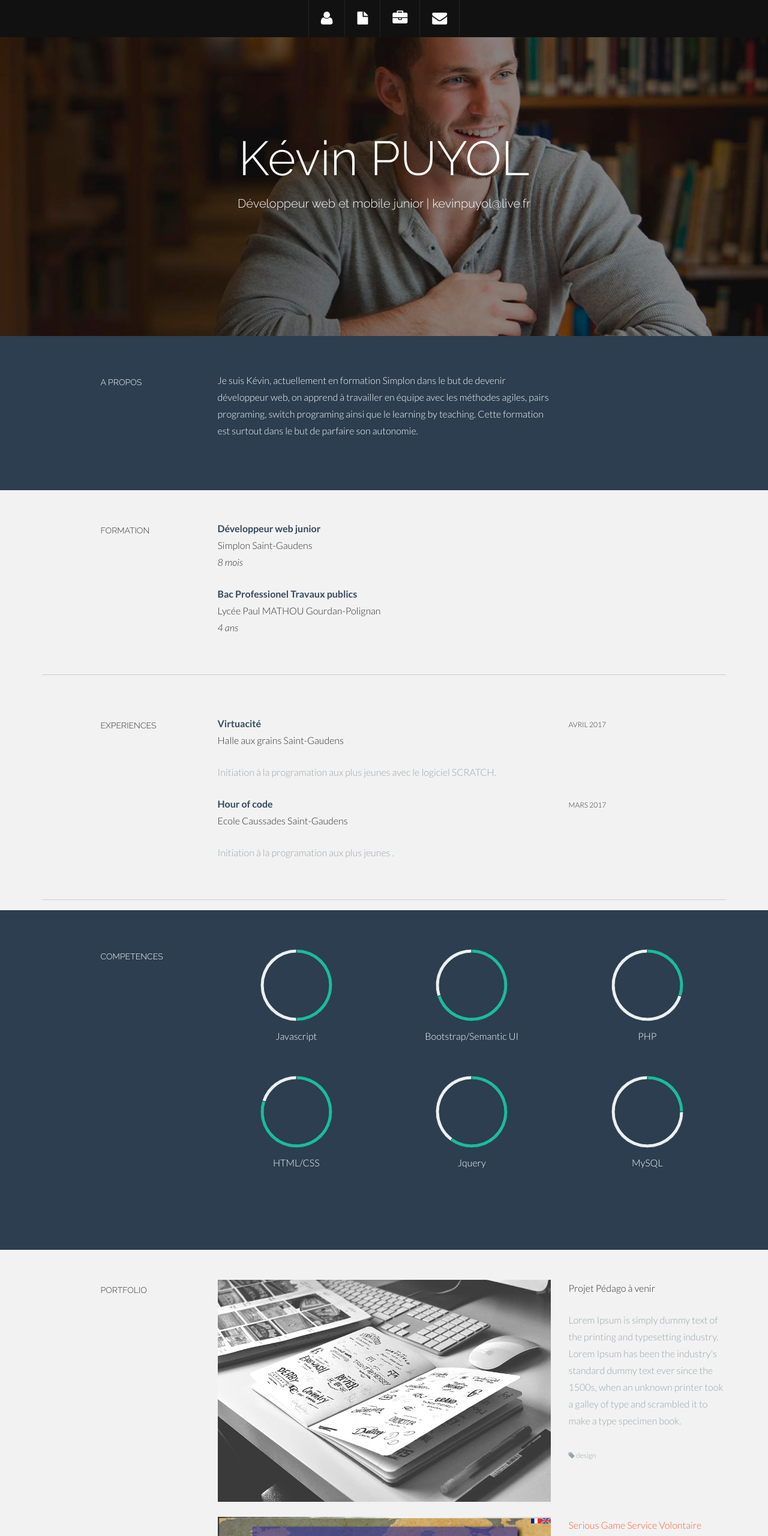
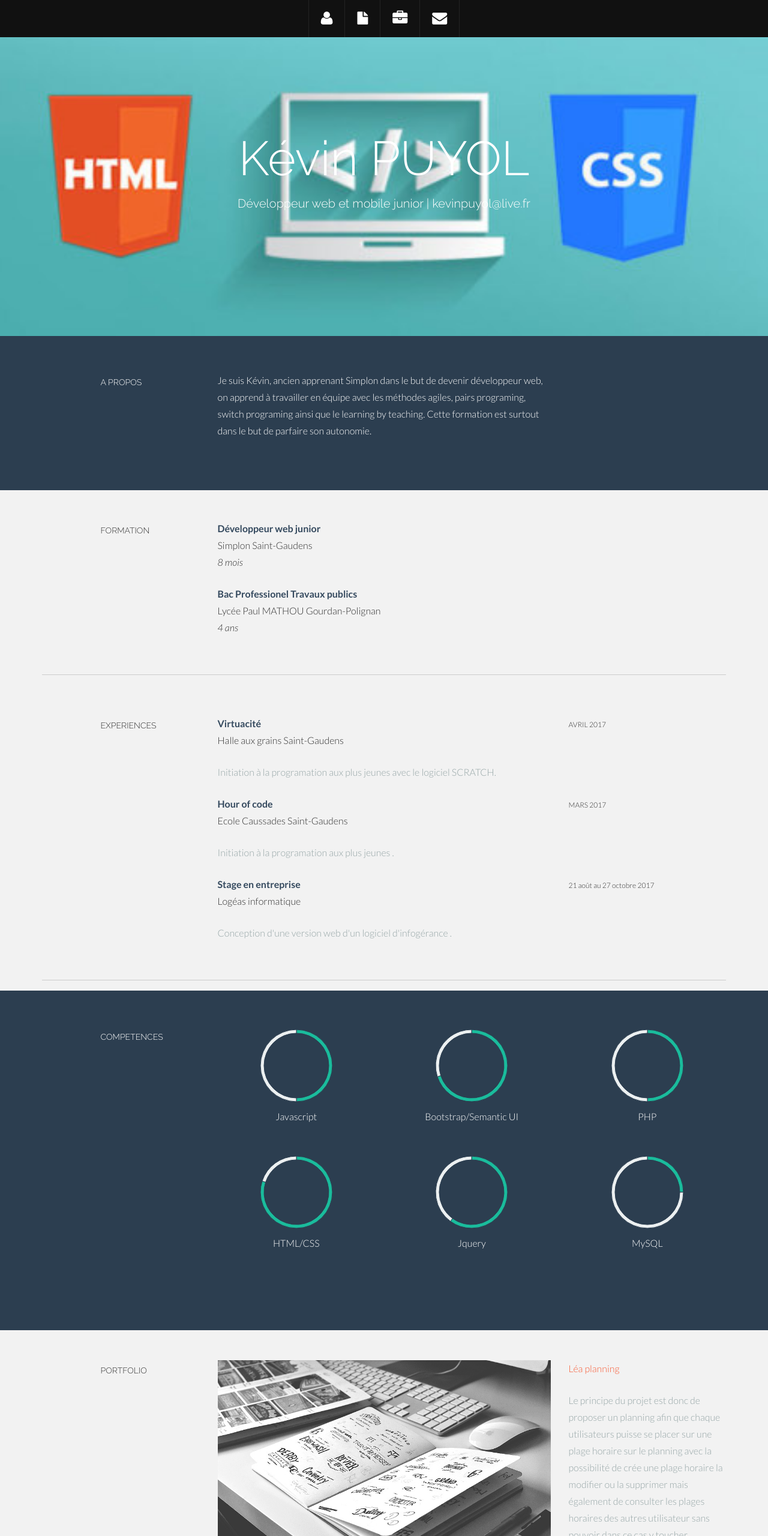
Before and after one commit to Kevinp31800/CV, a plain HTML site: page index.html in a window 1280 px wide. Shown: the top 2560 px of the page at 60% size. Drawn offline with Linux system fonts and the light colour scheme.

Commit message:
modif CV

```diff
--- a/assets/css/main.css
+++ b/assets/css/main.css
@@ -153,7 +153,7 @@ a:after {
 
 	/* Header Wrap */
 	#headerwrap {
-	background: url(../img/header-bg.jpg) no-repeat center top;
+		background: url(../img/code.jpg) no-repeat center top;
 		margin-top: 60px;
 		padding-top:140px;
 		text-align:center;
--- a/index.html
+++ b/index.html
@@ -75,7 +75,7 @@
               <h5>A PROPOS</h5>
             </div>
             <div class="col-lg-6">
-     <p>Je suis Kévin, actuellement en formation Simplon dans le but de devenir développeur web, on apprend à travailler en équipe avec les méthodes agiles, pairs programing, switch programing ainsi que le learning by teaching. Cette formation est surtout dans le but de parfaire son autonomie.</p>
+              <p>Je suis Kévin, ancien apprenant Simplon dans le but de devenir développeur web, on apprend à travailler en équipe avec les méthodes agiles, pairs programing, switch programing ainsi que le learning by teaching. Cette formation est surtout dans le but de parfaire son autonomie.</p>
             </div>
             <div class="col-lg-3">
 <!--      <p><a href="#"><i class="icon-file"></i></a> <sm>DOWNLOAD PDF</sm></p>
@@ -147,6 +147,15 @@
         </div>
         <div class="col-lg-3">
           <p><sm>MARS 2017</sm></p>
+        </div>
+        <div class="col-lg-6 col-lg-offset-3">
+          <p><t>Stage en entreprise</t><br/>
+            Logéas informatique <br/>
+          </p>
+          <p><more>Conception d'une version web d'un logiciel d'infogérance .</more></p>
+        </div>
+        <div class="col-lg-3">
+          <p><sm>21 août au 27 octobre 2017</sm></p>
         </div>
       </div><!--/.row -->
       <br>
@@ -234,11 +243,11 @@
                 <script>
                   var doughnutData = [
                   {
-  									value: 30,
+                    value: 50,
                     color:"#1abc9c"
                   },
                   {
-  									value : 70,
+                    value : 50,
                     color : "#ecf0f1"
                   }
                   ];
@@ -319,9 +328,9 @@
               <p><img class="img-responsive" src="assets/img/port01.jpg" alt=""></p>
             </div>
             <div class="col-lg-3">
-  						<p>Projet Pédago à venir</p>
-  						<p><more>Lorem Ipsum is simply dummy text of the printing and typesetting industry. Lorem Ipsum has been the industry's standard dummy text ever since the 1500s, when an unknown printer took a galley of type and scrambled it to make a type specimen book.<br/><br/>
-  							<sm><i class="icon-tag"></i> design</sm></more>
+              <p><a href="https://github.com/Patrick31000/Lea">Léa planning</a></p>
+              <p><more>Le principe du projet est donc de proposer un planning afin que chaque utilisateurs puisse se placer sur une plage horaire sur le planning avec la possibilité de crée une plage horaire la modifier ou la supprimer mais également de consulter les plages horaires des autres utilisateur sans pouvoir dans ce cas y toucher.<br/><br/>
+                <sm><i class="icon-tag"></i> Front et back-end avec laravel</sm></more>
               </p>
             </div>
 
@@ -331,16 +340,6 @@
             <div class="col-lg-3">
               <p> <a href="http://instinctive-road.surge.sh/" target="_blank"">Serious Game Service Volontaire Européen</a></p>
               <p><more>Il s'agit d'un projet réalisé pour la FRMJC dans le but de sensibiliser les plus jeunes au servive volontaire européen et leur présenter comment ça se déroule pour préparer leur voyage.<br/><br/><sm><i class="icon-tag"></i> front-end</sm></more>
-  						</p>
-  					</div>
-
-  					<div class="col-lg-6 col-lg-offset-3">
-  						<p><img class="img-responsive" src="assets/img/port03.jpg" alt=""></p>
-  					</div>
-  					<div class="col-lg-3">
-  						<p>Projet Pédago à venir</p>
-  						<p><more>Lorem Ipsum is simply dummy text of the printing and typesetting industry. Lorem Ipsum has been the industry's standard dummy text ever since the 1500s, when an unknown printer took a galley of type and scrambled it to make a type specimen book.<br/><br/>
-  							<sm><i class="icon-tag"></i> Back-end</sm></more>
               </p>
             </div>
 
@@ -385,12 +384,12 @@
           </div><!--/.container -->
         </div><!--/ #footer -->
 
-  			<div id="c">
+        <!-- <div id="c">
           <div class="container">
             <p>Created by <a href="http://www.blacktie.co">BLACKTIE.CO</a></p>
 
           </div>
-  			</div>
+        </div> -->
 
 
     <!-- Bootstrap core JavaScript
```
Also changed, not shown: assets/img/code.jpg (added). Lines whose indentation alone changed are shown as unchanged.
